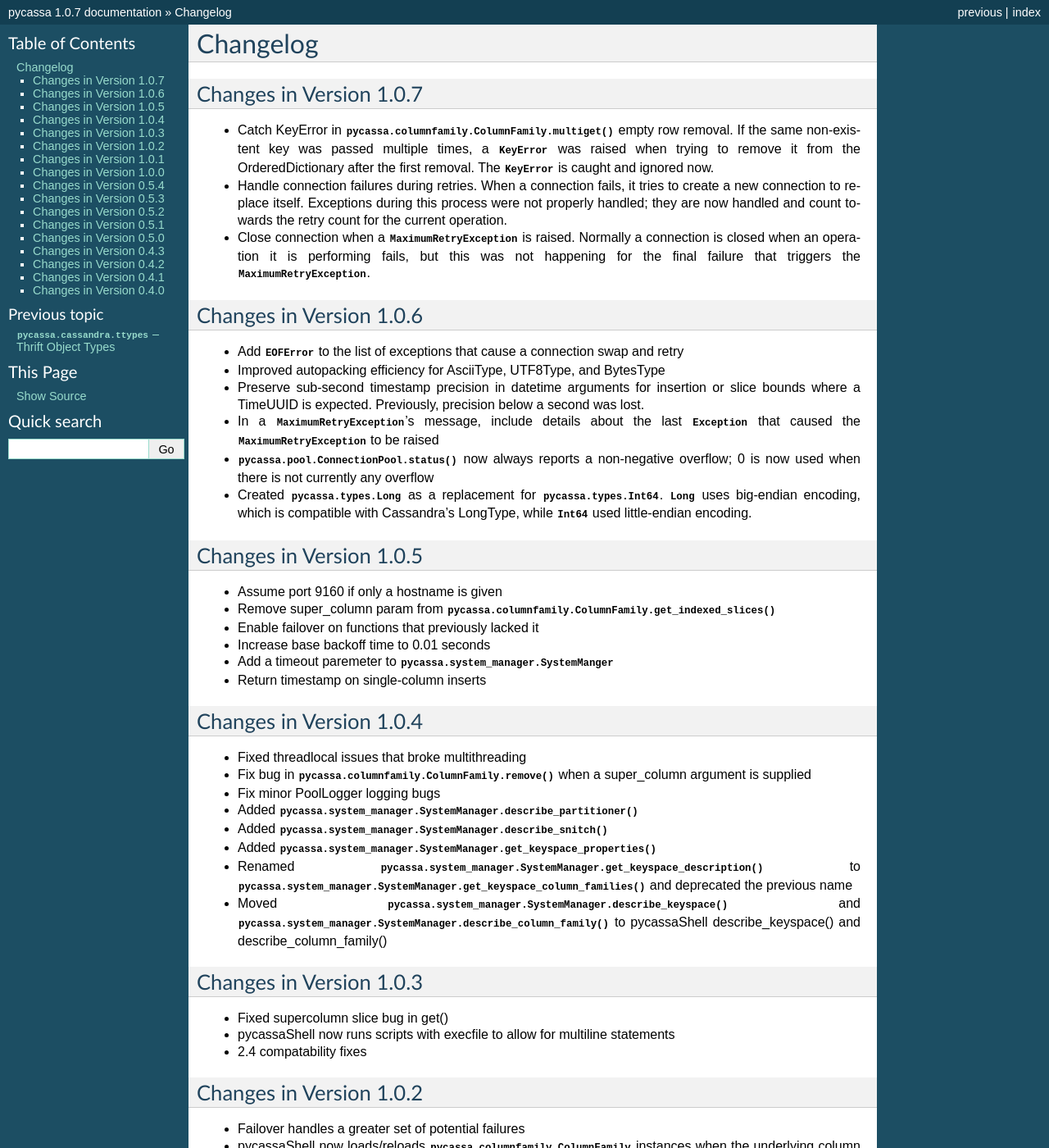
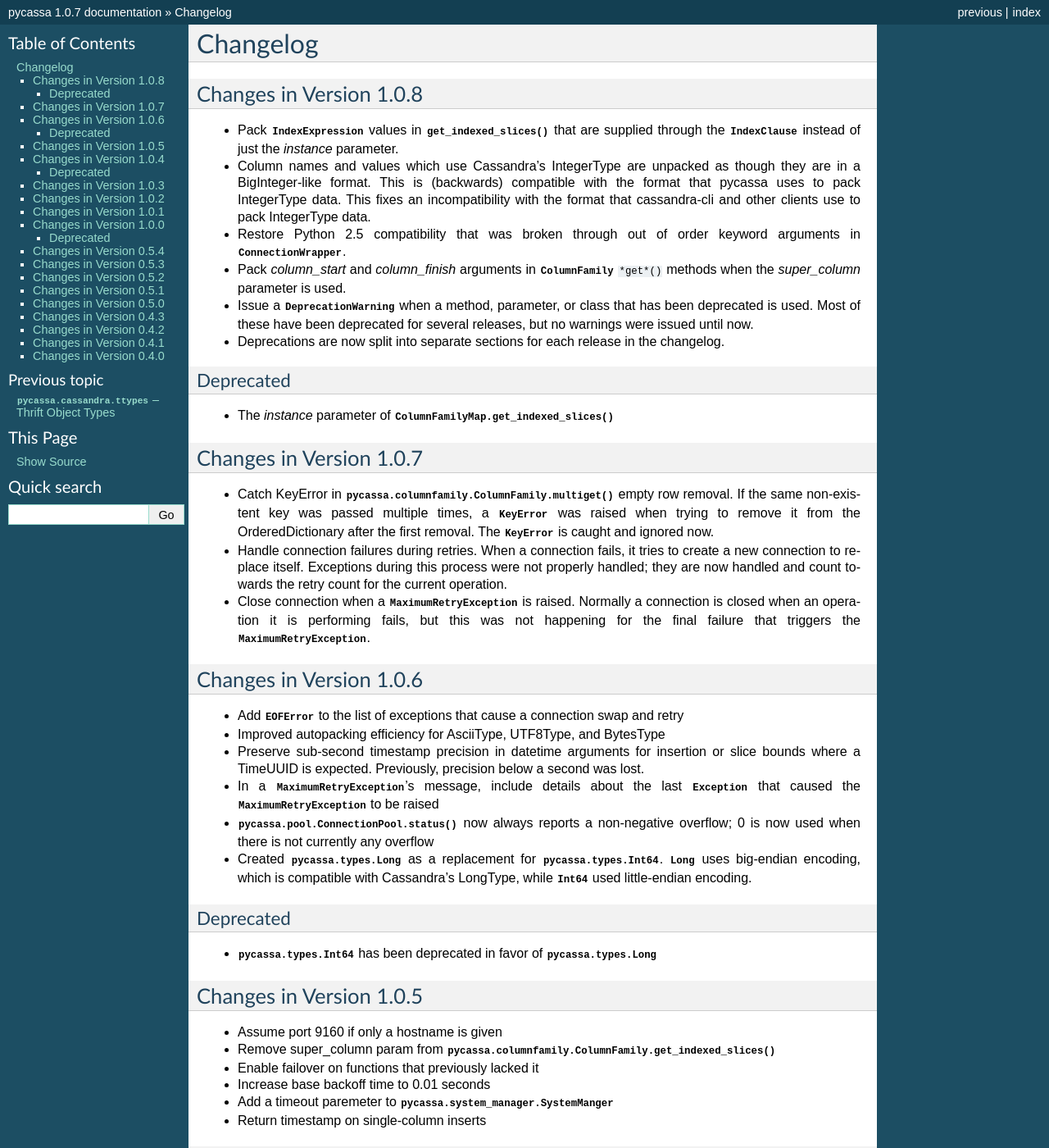
Before and after one commit to pycassa/pycassa, a Sphinx documentation site: the page built from doc/changelog.rst, in a window 1280 px wide and 1400 px high. Shown: the whole window at 82% size. Built offline with Sphinx 7.4.7, drawn with Linux system fonts in a browser that asks for light colours; some of the changed text lies outside the part shown.

Commit message:
Update changelog with 1.0.8 changes

```diff
--- a/doc/changelog.rst
+++ b/doc/changelog.rst
@@ -1,5 +1,34 @@
 Changelog
 =========
+
+Changes in Version 1.0.8
+------------------------
+- Pack :class:`.IndexExpression` values in :meth:`~.ColumnFamilyMap.get_indexed_slices()`
+  that are supplied through the :class:`.IndexClause` instead of just the `instance`
+  parameter.
+
+- Column names and values which use Cassandra's IntegerType are unpacked as though they
+  are in a BigInteger-like format. This is (backwards) compatible with the format
+  that pycassa uses to pack IntegerType data. This fixes an incompatibility with
+  the format that cassandra-cli and other clients use to pack IntegerType data.
+
+- Restore Python 2.5 compatibility that was broken through out of order keyword
+  arguments in :class:`.ConnectionWrapper`.
+
+- Pack `column_start` and `column_finish` arguments in :class:`.ColumnFamily`
+  ``*get*()`` methods when the `super_column` parameter is used.
+
+- Issue a :class:`DeprecationWarning` when a method, parameter, or class that
+  has been deprecated is used. Most of these have been deprecated for several
+  releases, but no warnings were issued until now.
+
+- Deprecations are now split into separate sections for each release in the
+  changelog.
+
+Deprecated
+~~~~~~~~~~
+- The `instance` parameter of :meth:`ColumnFamilyMap.get_indexed_slices()`
+
 
 Changes in Version 1.0.7
 ------------------------
@@ -7,189 +36,267 @@
   row removal. If the same non-existent key was passed multiple times, a
   :exc:`KeyError` was raised when trying to remove it from the OrderedDictionary
   after the first removal. The :exc:`KeyError` is caught and ignored now.
+
 - Handle connection failures during retries. When a connection fails, it tries to
   create a new connection to replace itself. Exceptions during this process were
   not properly handled; they are now handled and count towards the retry count for
   the current operation.
+
 - Close connection when a :exc:`MaximumRetryException` is raised. Normally a connection
   is closed when an operation it is performing fails, but this was not happening
   for the final failure that triggers the :exc:`MaximumRetryException`.
 
+
 Changes in Version 1.0.6
 ------------------------
+- Add :exc:`EOFError` to the list of exceptions that cause a connection swap and retry
 
-- Add :exc:`EOFError` to the list of exceptions that cause a connection swap and retry
 - Improved autopacking efficiency for AsciiType, UTF8Type, and BytesType
+
 - Preserve sub-second timestamp precision in datetime arguments for insertion
   or slice bounds where a TimeUUID is expected. Previously, precision below a
   second was lost.
+
 - In a :exc:`MaximumRetryException`'s message, include details about the last
   :exc:`Exception` that caused the :exc:`MaximumRetryException` to be raised
+
 - :meth:`pycassa.pool.ConnectionPool.status()` now always reports a non-negative
   overflow; 0 is now used when there is not currently any overflow
+
 - Created :class:`pycassa.types.Long` as a replacement for :class:`pycassa.types.Int64`.
   :class:`Long` uses big-endian encoding, which is compatible with Cassandra's LongType,
   while :class:`Int64` used little-endian encoding.
 
+Deprecated
+~~~~~~~~~~
+- :class:`pycassa.types.Int64` has been deprecated in favor of :class:`pycassa.types.Long`
+
+
 Changes in Version 1.0.5
 ------------------------
+- Assume port 9160 if only a hostname is given
 
-- Assume port 9160 if only a hostname is given
 - Remove super_column param from :meth:`pycassa.columnfamily.ColumnFamily.get_indexed_slices()`
+
 - Enable failover on functions that previously lacked it
+
 - Increase base backoff time to 0.01 seconds
+
 - Add a timeout paremeter to :class:`pycassa.system_manager.SystemManger`
+
 - Return timestamp on single-column inserts
+
 
 Changes in Version 1.0.4
 ------------------------
+- Fixed threadlocal issues that broke multithreading
 
-- Fixed threadlocal issues that broke multithreading
 - Fix bug in :meth:`pycassa.columnfamily.ColumnFamily.remove()` when a super_column
   argument is supplied
+
 - Fix minor PoolLogger logging bugs
+
 - Added :meth:`pycassa.system_manager.SystemManager.describe_partitioner()`
+
 - Added :meth:`pycassa.system_manager.SystemManager.describe_snitch()`
+
 - Added :meth:`pycassa.system_manager.SystemManager.get_keyspace_properties()`
-- Renamed :meth:`pycassa.system_manager.SystemManager.get_keyspace_description()`
-  to :meth:`pycassa.system_manager.SystemManager.get_keyspace_column_families()`
-  and deprecated the previous name
+
 - Moved :meth:`pycassa.system_manager.SystemManager.describe_keyspace()`
   and :meth:`pycassa.system_manager.SystemManager.describe_column_family()`
   to pycassaShell describe_keyspace() and describe_column_family()
 
+Deprecated
+~~~~~~~~~~
+- Renamed :meth:`pycassa.system_manager.SystemManager.get_keyspace_description()`
+  to :meth:`pycassa.system_manager.SystemManager.get_keyspace_column_families()`
+  and deprecated the previous name
+
+
 Changes in Version 1.0.3
 ------------------------
+- Fixed supercolumn slice bug in get()
 
-- Fixed supercolumn slice bug in get()
 - pycassaShell now runs scripts with execfile to allow for multiline statements
+
 - 2.4 compatability fixes
+
 
 Changes in Version 1.0.2
 ------------------------
+- Failover handles a greater set of potential failures
 
-- Failover handles a greater set of potential failures
 - pycassaShell now loads/reloads :class:`pycassa.columnfamily.ColumnFamily`
   instances when the underlying column family is created or updated
+
 - Added an option to pycassaShell to run a script after startup
+
 - Added :meth:`pycassa.system_manager.SystemManager.list_keyspaces()`
+
 
 Changes in Version 1.0.1
 ------------------------
+- Allow pycassaShell to be run without specifying a keyspace
 
-- Allow pycassaShell to be run without specifying a keyspace
 - Added :meth:`pycassa.system_manager.SystemManager.describe_schema_versions()`
+
 
 Changes in Version 1.0.0
 ------------------------
-
 - Created the :class:`~pycassa.system_manager.SystemManager` class to
   allow for keyspace, column family, and index creation, modification,
   and deletion. These operations are no longer provided by a Connection
   class.
+
 - Updated pycassaShell to use the SystemManager class
+
 - Improved retry behavior, including exponential backoff and proper
   resetting of the retry attempt counter
+
 - Condensed connection pooling classes into only
   :class:`pycassa.pool.ConnectionPool` to provide a simpler API
+
 - Changed :meth:`pycassa.connection.connect()` to return a
   connection pool
+
 - Use more performant Thrift API methods for :meth:`insert()`
   and :meth:`get()` where possible
+
 - Bundled :class:`~pycassa.util.OrderedDict` and set it as the
   default dictionary class for column families
+
 - Provide better :exc:`TypeError` feedback when columns are the wrong
   type
+
 - Use Thrift API 19.4.0
+
+Deprecated
+~~~~~~~~~~
+- :meth:`ColumnFamilyMap.get_count()` has been deprecated. Use
+  :meth:`ColumnFamily.get_count()` instead.
+
 
 Changes in Version 0.5.4
 ------------------------
+- Allow for more backward and forward compatibility
 
-- Allow for more backward and forward compatibility
 - Mark a server as being down more quickly in
   :class:`~pycassa.connection.Connection`
 
+
 Changes in Version 0.5.3
 ------------------------
-
 - Added :class:`~pycassa.columnfamily.PooledColumnFamily`, which makes
   it easy to use connection pooling automatically with a ColumnFamily.
 
+
 Changes in Version 0.5.2
 ------------------------
-
 - Support for adding/updating/dropping Keyspaces and CFs
   in :class:`pycassa.connection.Connection`
+
 - :meth:`~pycassa.columnfamily.ColumnFamily.get_range()` optimization
   and more configurable batch size
+
 - batch :meth:`~pycassa.columnfamily.ColumnFamily.get_indexed_slices()`
   similar to :meth:`.ColumnFamily.get_range()`
+
 - Reorganized pycassa logging
+
 - More efficient packing of data types
+
 - Fix error condition that results in infinite recursion
+
 - Limit pooling retries to only appropriate exceptions
+
 - Use Thrift API 19.3.0
+
 
 Changes in Version 0.5.1
 ------------------------
-
 - Automatically detect if a column family is a standard column family
   or a super column family
+
 - :meth:`~pycassa.columnfamily.ColumnFamily.multiget_count()` support
+
 - Allow preservation of key order in
   :meth:`~pycassa.columnfamily.ColumnFamily.multiget()` if an ordered
   dictionary is used
+
 - Convert timestamps to v1 UUIDs where appropriate
+
 - pycassaShell documentation
+
 - Use Thrift API 17.1.0
+
 
 Changes in Version 0.5.0
 ------------------------
+- Connection Pooling support: :mod:`pycassa.pool`
 
-- Connection Pooling support: :mod:`pycassa.pool`
 - Started moving logging to :mod:`pycassa.logger`
+
 - Use Thrift API 14.0.0
+
 
 Changes in Version 0.4.3
 ------------------------
+- Autopack on CF's default_validation_class
 
-- Autopack on CF's default_validation_class
 - Use Thrift API 13.0.0
+
 
 Changes in Version 0.4.2
 ------------------------
+- Added batch mutations interface: :mod:`pycassa.batch`
 
-- Added batch mutations interface: :mod:`pycassa.batch`
 - Made bundled thrift-gen code a subpackage of pycassa
+
 - Don't attempt to reencode already encoded UTF8 strings
+
 
 Changes in Version 0.4.1
 ------------------------
+- Added :meth:`~pycassa.columnfamily.ColumnFamily.batch_insert()`
 
-- Added :meth:`~pycassa.columnfamily.ColumnFamily.batch_insert()`
 - Redifined :meth:`~pycassa.columnfamily.ColumnFamily.insert()`
   in terms of :meth:`~pycassa.columnfamily.ColumnFamily.batch_insert()`
+
 - Fixed UTF8 autopacking
+
 - Convert datetime slice args to uuids when appropriate
+
 - Changed how thrift-gen code is bundled
+
 - Assert that the major version of the thrift API is the same on the
   client and on the server
+
 - Use Thrift API 12.0.0
+
 
 Changes in Version 0.4.0
 ------------------------
+- Added pycassaShell, a simple interactive shell
 
-- Added pycassaShell, a simple interactive shell
 - Converted the test config from xml to yaml
-- fixed overflow error on
+
+- Fixed overflow error on
   :meth:`~pycassa.columnfamily.ColumnFamily.get_count()`
+
 - Only insert columns which exist in the model object
+
 - Make ColumnFamilyMap not ignore the ColumnFamily's dict_class
+
 - Specify keyspace as argument to :meth:`~pycassa.connection.connect()`
+
 - Add support for framed transport and default to using it
+
 - Added autopacking for column names and values
+
 - Added support for secondary indexes with
   :meth:`~pycassa.columnfamily.ColumnFamily.get_indexed_slices()`
   and :mod:`pycassa.index`
+
 - Added :meth:`~pycassa.columnfamily.ColumnFamily.truncate()`
+
 - Use Thrift API 11.0.0
```
Also changed, not shown: 1 other file.
